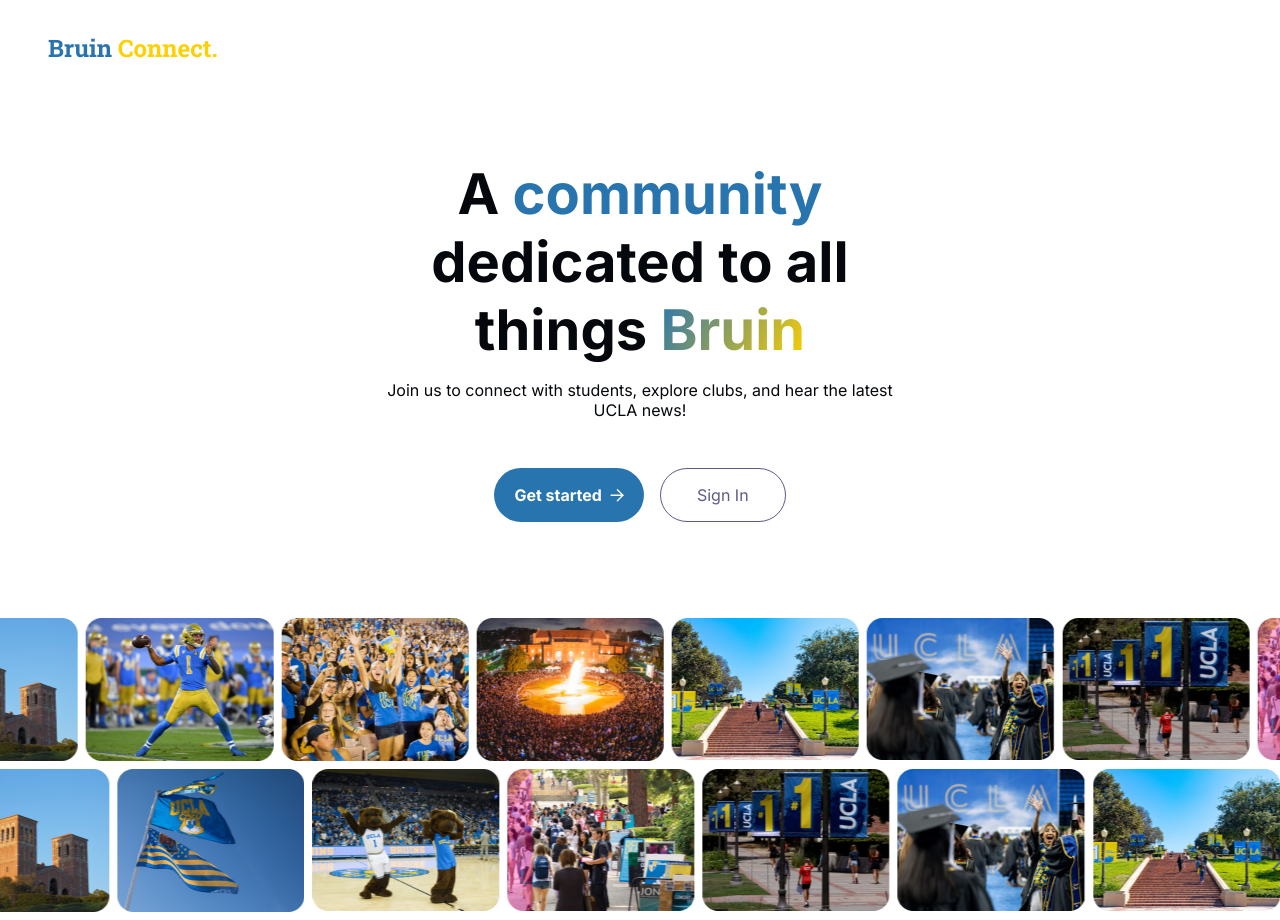
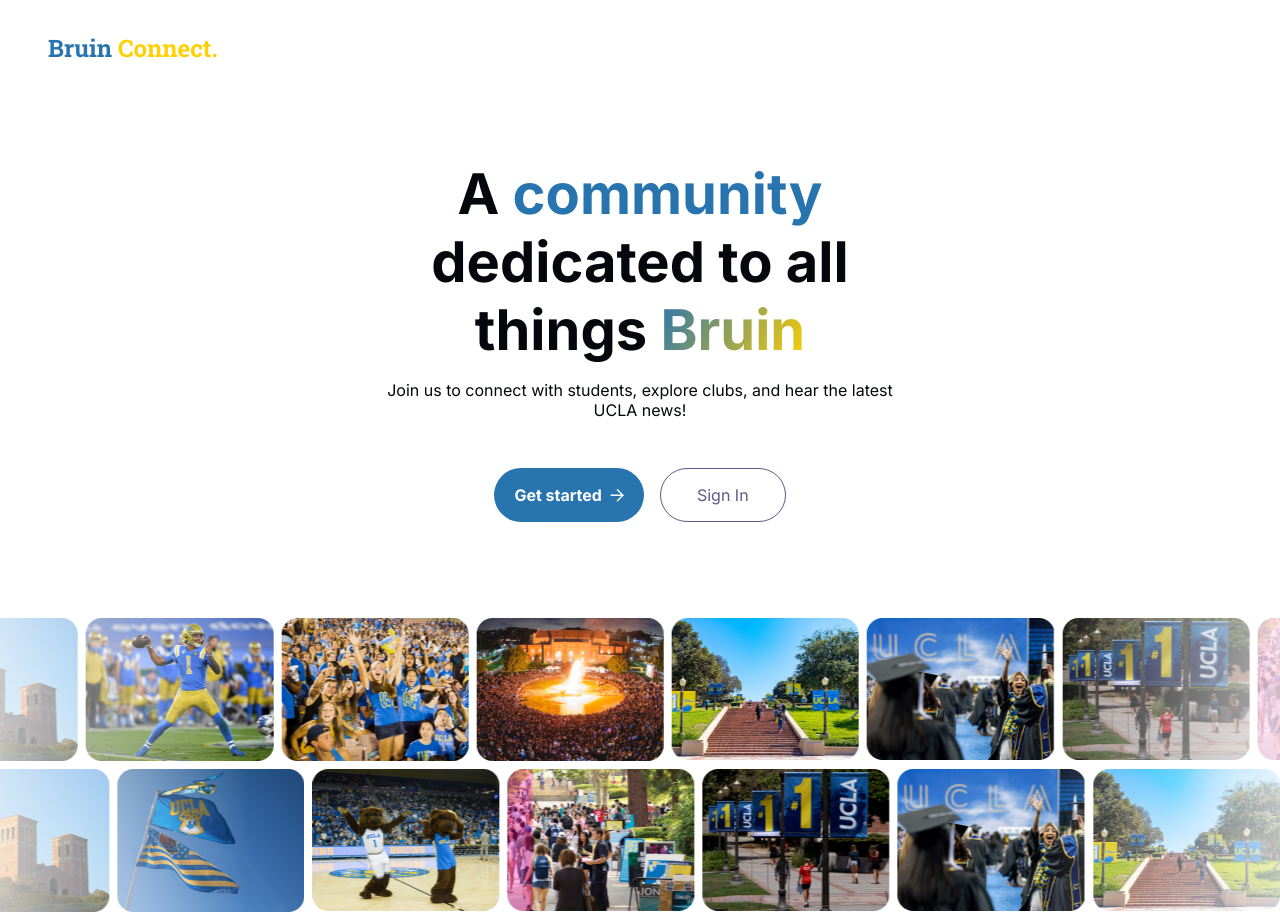
Before and after one commit to Kevin-D23/bruin-connect, a Next.js app: page / in a window 1280 px wide. Built offline with nearby package versions, Linux system fonts and the light colour scheme; no server answers.

Commit message:
feat: blur added to landing page carousel

```diff
--- a/src/app/page.module.scss
+++ b/src/app/page.module.scss
@@ -59,7 +59,10 @@
     display: inline-flex;
     gap: 0.5rem;
     margin-bottom: 0.5rem;
+    position: relative;
+    width: 100%;
   }
+
   .topCarousel,
   .bottomCarousel {
     display: flex;
@@ -70,6 +73,38 @@
   .bottomCarousel {
     animation-direction: reverse;
   }
+}
+
+.topCarouselContainer::before,
+.bottomCarouselContainer::before,
+.topCarouselContainer::after,
+.bottomCarouselContainer::after {
+  position: absolute;
+  top: 0;
+  width: 250px;
+  height: 100%;
+  content: "";
+  z-index: 2;
+}
+
+.topCarouselContainer::before,
+.bottomCarouselContainer::before {
+  left: 0;
+  background: linear-gradient(
+    to left,
+    rgba(0, 0, 0, 0),
+    rgba(255, 255, 255, 0.7)
+  );
+}
+
+.topCarouselContainer::after,
+.bottomCarouselContainer::after {
+  right: 0;
+  background: linear-gradient(
+    to right,
+    rgba(0, 0, 0, 0),
+    rgba(255, 255, 255, 0.7)
+  );
 }
 
 @media (min-width: 576px) {
```
